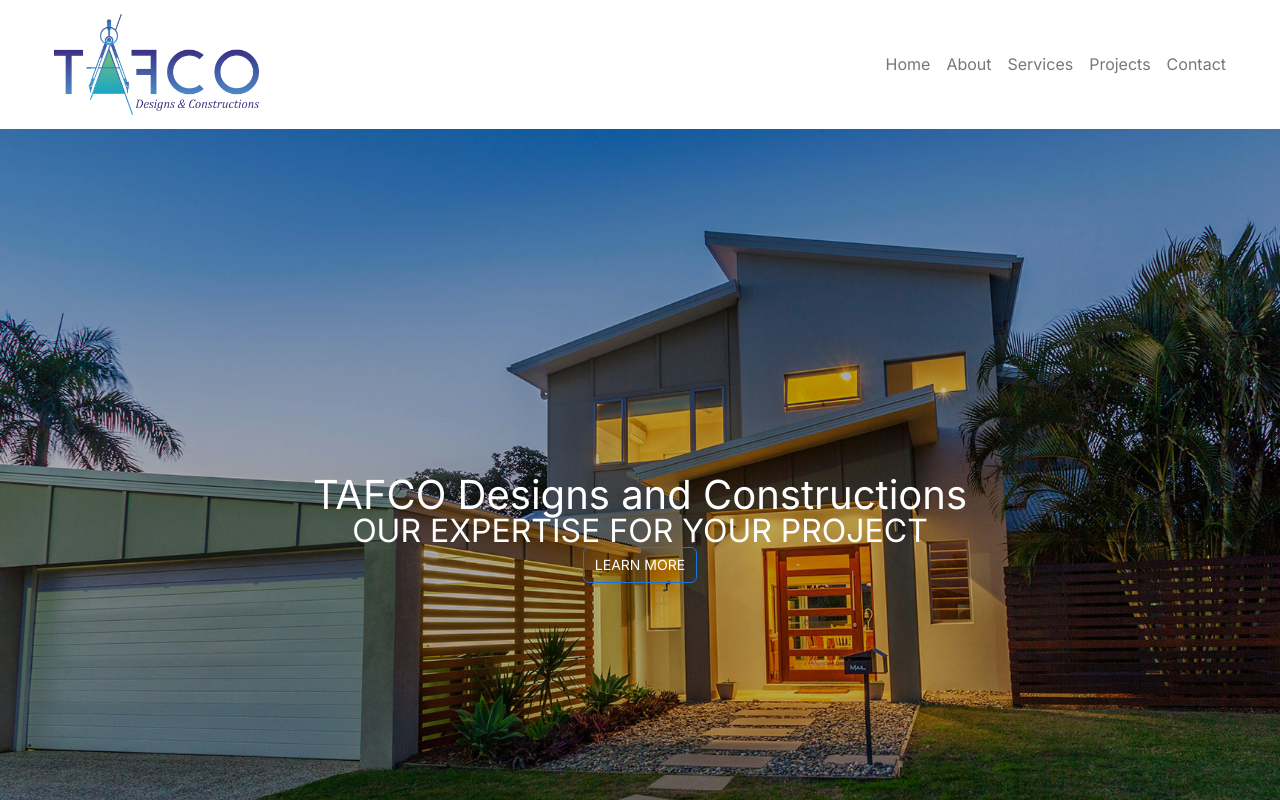
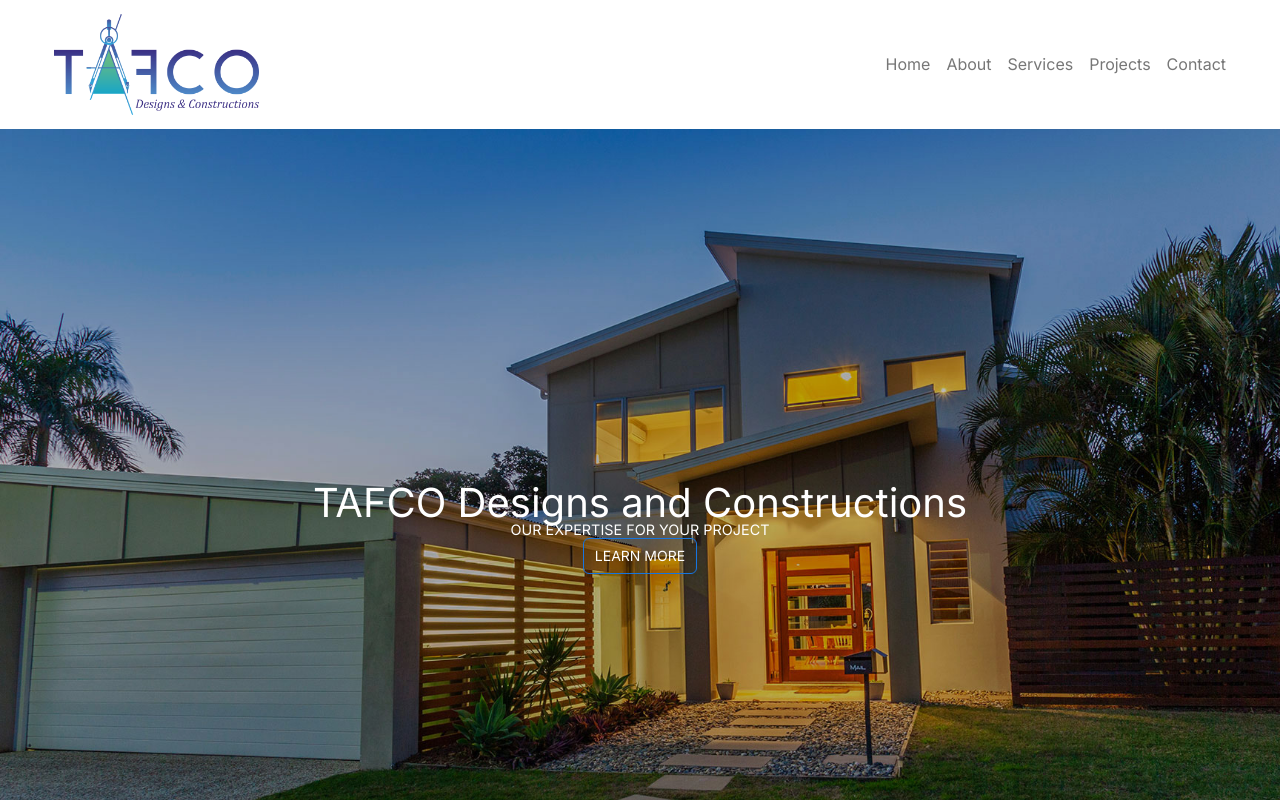
Before and after one commit to Tafco-Decons/tafco-decons, a Next.js app: page / in a window 1280 px wide. Shown: the top 800 px of the page. Built offline with nearby package versions, Linux system fonts and the light colour scheme.

Commit message:
Changed font size of title h6

```diff
--- a/src/app/home/HomeStyles.css
+++ b/src/app/home/HomeStyles.css
@@ -33,7 +33,7 @@
 }
 
 .title h6 {
-  font-size: 2rem;
+  font-size: 0.9rem;
   color: #ffffff;
   font-weight: 400;
   line-height: 1em;
```
